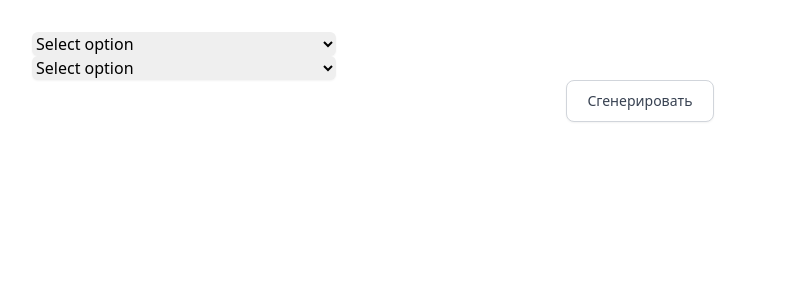
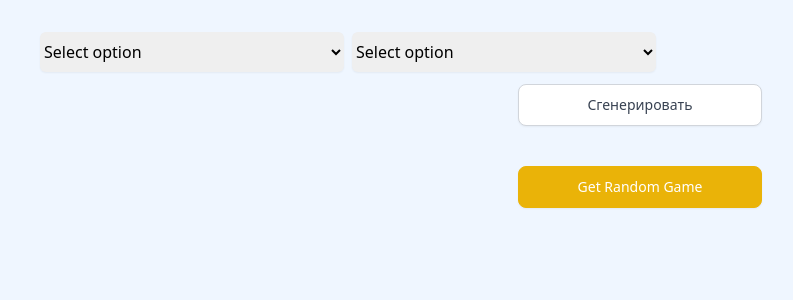
Before and after one commit to ManInScube/whattoplay, a React (Vite) app: page / in a window 1280 px wide. Shown: the top 300 px of the page, without its empty margins (0-793 px from the left). Built offline with nearby package versions, Linux system fonts and the light colour scheme.

Commit message:
refactor + design

```diff
--- a/index.html
+++ b/index.html
@@ -6,7 +6,7 @@
     <meta name="viewport" content="width=device-width, initial-scale=1.0" />
     <title>Vite + React</title>
   </head>
-  <body>
+  <body class="bg-blue-50">
     <div id="root"></div>
     <script type="module" src="/src/main.jsx"></script>
   </body>
--- a/src/App.jsx
+++ b/src/App.jsx
@@ -7,28 +7,28 @@ import { Select } from './UI/Select/Select';
 import { CardList } from './CardList/CardList';
 
 
-
 function App() {
 
-  const [charSearch, setCharSearch] = useState(null);
-  const [charsArray, setCharsArray] = useState(0);
   const [platformsArray, setPlatformsArray] = useState({});
   const [gamesArray, setGamesArray] = useState({});
   const [foundGame, setFoundGame] = useState();
 
   const [select1, setSelect1] = useState();
   const [select2, setSelect2] = useState();
+  const [buttonCliked, setButtonCliked] = useState("filter");
 
 
   const [gamesList, setGamesList] = useState([]);
-  const [filtered, setFiltered] = useState();
 
   const offset = ["0", "1", "2"];
 
   const platforms = {
+    'Playstation 5': '176',
+    'Playstation 4': '146',
     'Playstation 3': '35',
     'Playstation 2': '19',
-    'Playstation': '22'
+    'Playstation': '22',
+    'Nintendo Switch': '157'
   }
 
   const year = {
@@ -58,18 +58,6 @@ function App() {
     'Shooter',
     'Platformer'
   ]
-
-  async function getCharachter(index){
-
-    const response =axios.get('/chars/?api_key=b0527010c30e3356d5845bbf608b6df316d3f75a&format=json')
-    .then(res=>{
-      console.log(res.data.results[index])
-      //setCharsArray(res.data.results)
-    }).catch(err=>{
-      console.log(err)
-    })
-
-  }
 
   async function getPlatfrom(index){
     const response = await axios.get('/platforms/?api_key=b0527010c30e3356d5845bbf608b6df316d3f75a&format=json&offset=1')
@@ -116,7 +104,7 @@ function App() {
 //Date filters: &filter=field:start value|end value (using datetime format) filter=original_release_date:1995-12-17|1999-12-17
 
   async function generateRandom(){
-    let random = Math.floor(Math.random() * (400 - 1) + 1)
+    let random = Math.floor(Math.random() * (82000 - 1) + 1)
     console.log(random)
     const response = await axios.get(`/games/?api_key=b0527010c30e3356d5845bbf608b6df316d3f75a&format=json&filter=id:${random}`)
     .then(res=>{
@@ -131,13 +119,9 @@ function App() {
 
   const onSubmit=(e)=>{
     e.preventDefault()
-    getGamesByPlatform(select1, select2)
+    buttonCliked=="filter" ? getGamesByPlatform(select1, select2) : generateRandom()
+
   }
-
-  // const onSubmitRandom=(e)=>{
-  //   e.preventDefault()
-  //   generateRandom()
-  // }
 
  function handlePlatform(platValue){
     setSelect1(platValue);
@@ -149,14 +133,21 @@ function App() {
   console.log(platValue);
 }
 
+function getButtonClicked(value){
+  setButtonCliked(value);
+}
+
   return (
     <div className="App">
       <form action="submit" onSubmit={onSubmit}>
-        {/* <input onChange={e => setCharSearch(parseInt(e.target.value))} type="text" placeholder='0'/> */}
-        <Select array={platforms} selectPlatform={handlePlatform}/>
-        <Select array={year} selectPlatform={handleYear}/>
-        <button type='onSubmit' className='rounded-lg border border-gray-300 bg-white px-5 py-2.5 text-center text-sm font-medium text-gray-700 shadow-sm transition-all hover:bg-gray-100 focus:ring focus:ring-gray-100 disabled:cursor-not-allowed disabled:border-gray-100 disabled:bg-gray-50 disabled:text-gray-400'>Сгенерировать</button>
-        {/* <button type='onSubmitRandom' className='rounded-lg border border-gray-300 bg-white px-5 py-2.5 text-center text-sm font-medium text-gray-700 shadow-sm transition-all hover:bg-gray-100 focus:ring focus:ring-gray-100 disabled:cursor-not-allowed disabled:border-gray-100 disabled:bg-gray-50 disabled:text-gray-400'>Generate Random</button> */}
+        <div className='flex flex-row justify-start'>
+          <Select array={platforms} selectPlatform={handlePlatform}/>
+          <Select array={year} selectPlatform={handleYear}/>
+        </div>
+       <div className='flex flex-col justify-center mb-5'>
+          <button type='onSubmit' onClick={() => getButtonClicked("filter")} className='rounded-lg w-1/5 m-auto mb-10 border border-gray-300 bg-white px-5 py-2.5 text-center text-sm font-medium text-gray-700 shadow-sm transition-all hover:bg-gray-100 focus:ring focus:ring-gray-100 disabled:cursor-not-allowed disabled:border-gray-100 disabled:bg-gray-50 disabled:text-gray-400'>Сгенерировать</button>
+          <button type='onSubmit' onClick={() => getButtonClicked("random")} className='rounded-lg w-1/5 m-auto border border-yellow-500 bg-yellow-500 px-5 py-2.5 text-center text-sm font-medium text-white shadow-sm transition-all hover:border-yellow-700 hover:bg-yellow-700 focus:ring focus:ring-yellow-200 disabled:cursor-not-allowed disabled:border-yellow-300 disabled:bg-yellow-300'>Get Random Game</button>
+       </div>
 
       </form>
 
--- a/src/Card/Card.jsx
+++ b/src/Card/Card.jsx
@@ -4,7 +4,7 @@ import React from "react"
 export const Card = ({name,image, releaseDate, platforms}) =>{
 
     return(
-        <div className="flex flex-col justify-center w-1/5 mb-6 overflow-hidden rounded-lg bg-white shadow mr-1 ml-1">
+        <div className="flex flex-col justify-center w-1/5 p-2 mb-6 overflow-hidden rounded-lg bg-white shadow mr-1 ml-1">
             <h2 className="h-10 mb-2">{name}</h2>
             <div className="flex flex-row justify-center mb-2">
                 <img src={image} alt="" />
--- a/src/CardList/CardList.jsx
+++ b/src/CardList/CardList.jsx
@@ -4,18 +4,12 @@ import { Card } from "../Card/Card"
 
 export const CardList = ({list}) =>{
 
+    //refactor
     return(
-        <div className="w-full flex flex-row justify-between flex-wrap ">
+        <div className={list.length==1 ? "w-full flex flex-row justify-center flex-wrap" : "w-full flex flex-row justify-between flex-wrap" }>
             {list!=null&& list.map((item,index)=>
                 <Card key={index} name={item.name} image={item.image.thumb_url} releaseDate={item.original_release_date} platforms={item.platforms}/>
             )}
-{/*
-            {list!=null && list.filter(name => name.original_release_date.includes("2006")).map((item,index) => (
-
-                <Card key={index} name={item.name} image={item.image.thumb_url} releaseDate={item.original_release_date}/>
-
-            ))} */}
-
         </div>
     )
 }
--- a/src/UI/Select/Select.jsx
+++ b/src/UI/Select/Select.jsx
@@ -5,7 +5,7 @@ export const Select = ({array, selectPlatform}) => {
     const [selected, setSelected] = useState();
 
     return(
-        <select name="" id="" value={selected} onChange={e => selectPlatform(e.target.value)} className="block w-1/4 rounded-md border-gray-300 shadow-sm focus:border-primary-300 focus:ring focus:ring-primary-200 focus:ring-opacity-50 disabled:cursor-not-allowed disabled:bg-gray-50">
+        <select name="" id="" value={selected} onChange={e => selectPlatform(e.target.value)} className="block w-1/4 mb-3 ml-2 h-10 rounded-md border-gray-300 shadow-sm focus:border-primary-300 focus:ring focus:ring-primary-200 focus:ring-opacity-50 disabled:cursor-not-allowed disabled:bg-gray-50">
             <option value="null">Select option</option>
             {/* {array.map((item)=>
                 <option key={item} value={item}>{item}</option>
```
